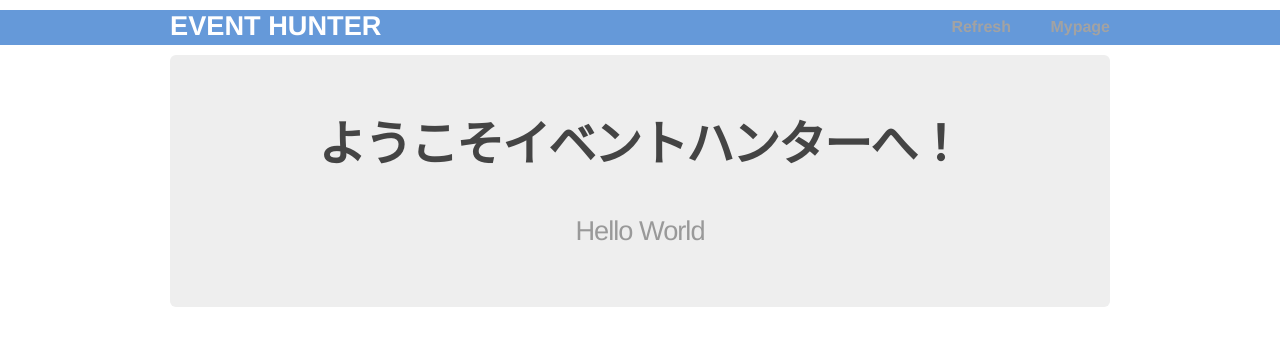
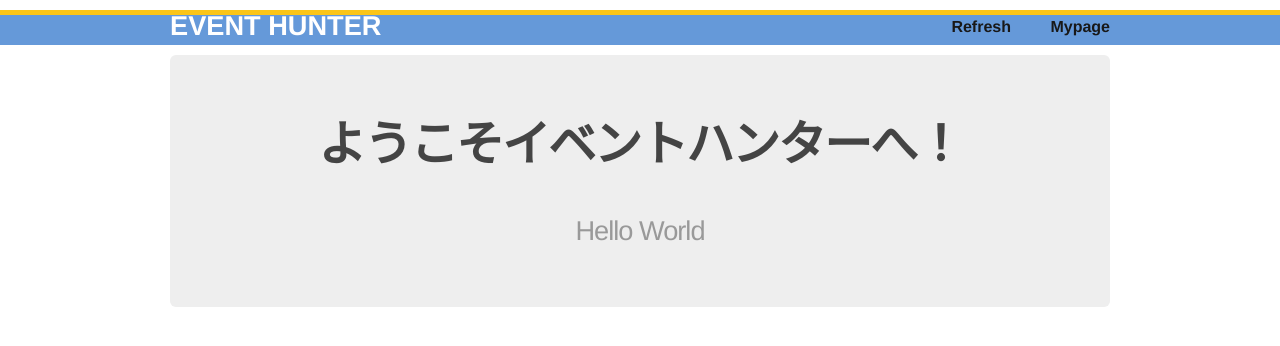
Before and after one commit to Muugii-bs/event_map, a Flask app: page / in a window 1280 px wide. Shown: the top 346 px of the page. Run offline with Flask 2, Linux system fonts and the light colour scheme.

Commit message:
マップ/検索欄追加

```diff
--- a/app/static/css/main.css
+++ b/app/static/css/main.css
@@ -42,6 +42,14 @@ header h1.logo:hover {
   margin: 0 auto;
 }
 
+div.yellow_line {
+  position: relative;
+  top: 0px;
+  background-color: #FBBF00;
+  height: 5px;
+  width: 100%;
+}
+
 div.jumbo {
   position: relative;
   top: 10px;
@@ -50,6 +58,12 @@ div.jumbo {
   -webkit-border-radius: 6px;
      -moz-border-radius: 6px;
           border-radius: 6px;
+}
+
+div.search {
+  float: right;
+  position: relative;
+  right: 80px;
 }
 
 h2 {
@@ -86,6 +100,6 @@ h3 {
 }
 
 .menu li a {
-  color: #999;
+  color: #000;
   text-decoration: none;
 }
```
